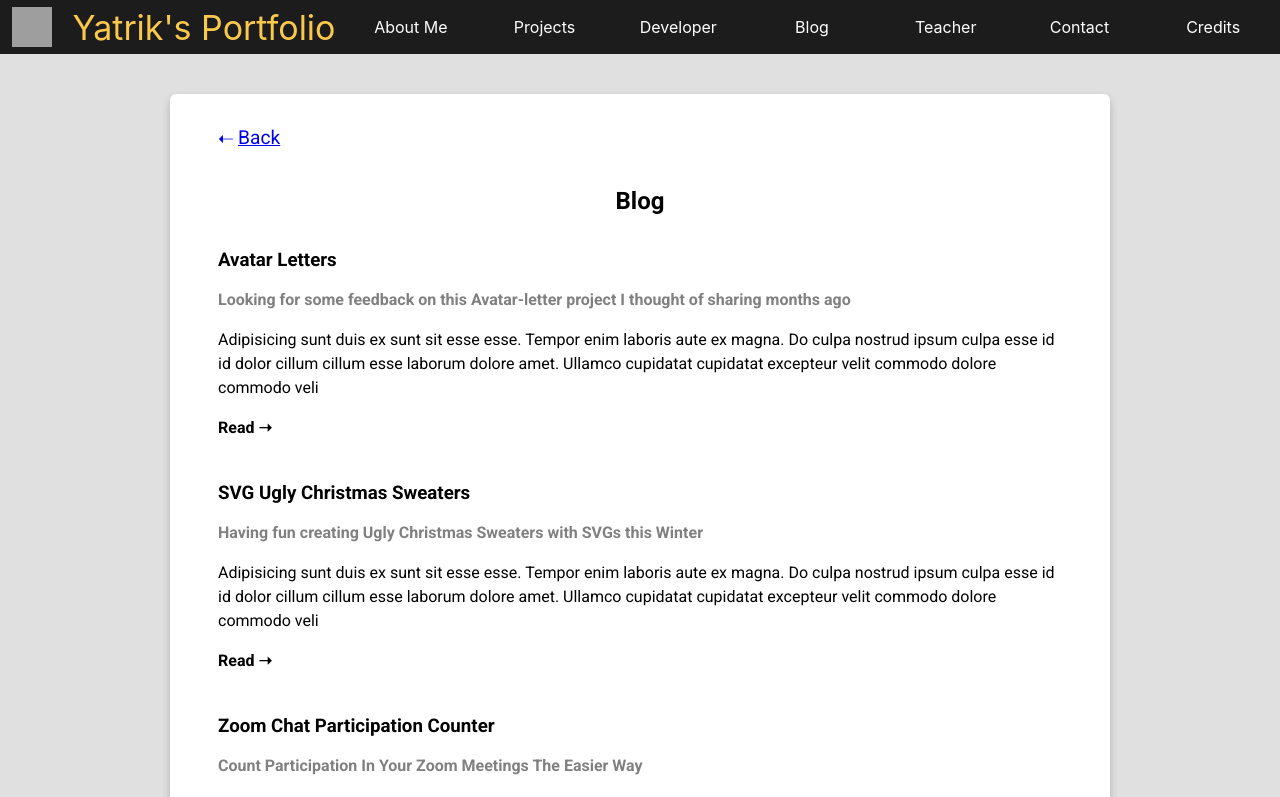
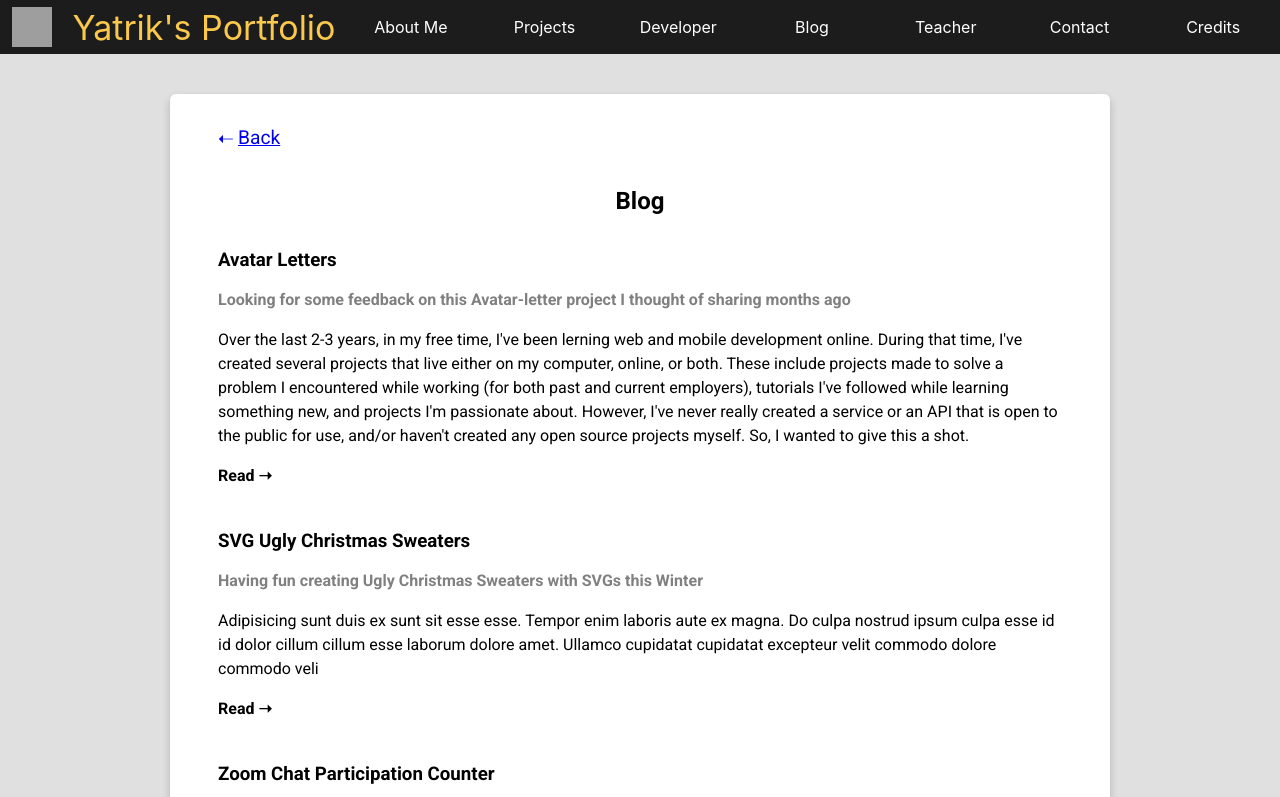
Before and after one commit to ytrkptl/portfolio-app, a React (Create React App) app: page /blog in a window 1280 px wide. Shown: the top 797 px of the page. Built offline with nearby package versions, Linux system fonts and the light colour scheme; no server answers; grey boxes are pictures that could not be loaded.

Commit message:
updated BlogListData

```diff
--- a/src/components/BlogList/BlogListData.js
+++ b/src/components/BlogList/BlogListData.js
@@ -2,7 +2,7 @@
 export const BlogListData = [
   { title: "Avatar Letters",
     subtitle: "Looking for some feedback on this Avatar-letter project I thought of sharing months ago",
-    excerpt: "Adipisicing sunt duis ex sunt sit esse esse. Tempor enim laboris aute ex magna. Do culpa nostrud ipsum culpa esse id id dolor cillum cillum esse laborum dolore amet. Ullamco cupidatat cupidatat excepteur velit commodo dolore commodo veli",
+    excerpt: "Over the last 2-3 years, in my free time, I've been lerning web and mobile development online. During that time, I've created several projects that live either on my computer, online, or both. These include projects made to solve a problem I encountered while working (for both past and current employers), tutorials I've followed while learning something new, and projects I'm passionate about. However, I've never really created a service or an API that is open to the public for use, and/or haven't created any open source projects myself. So, I wanted to give this a shot.",
     url: "avatar-letters"
   },
   { title: "SVG Ugly Christmas Sweaters",
```
